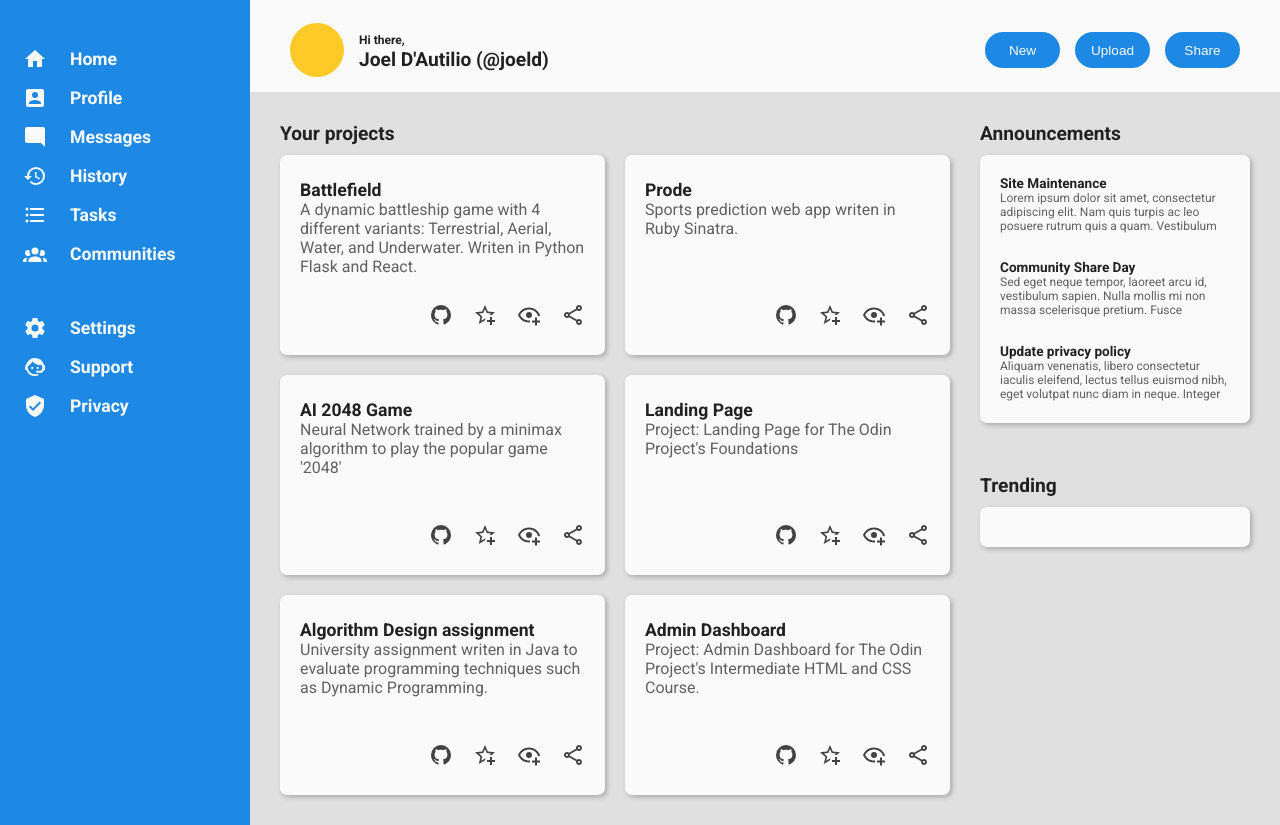
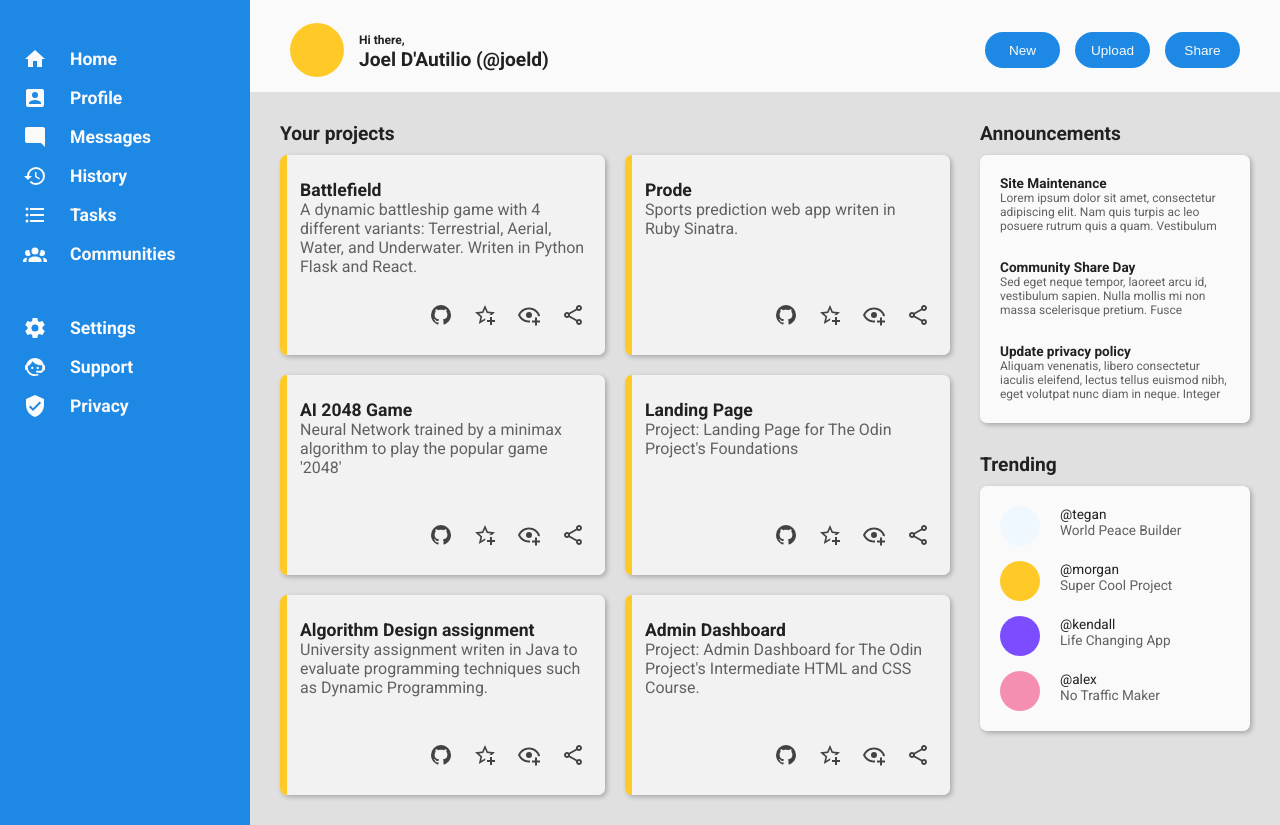
Before and after one commit to Jota98daut/top-admin-dashboard, a plain HTML site: page index.html in a window 1280 px wide. Shown: the part 58-883 px from the top of the page. Drawn offline with Linux system fonts and the light colour scheme.

Commit message:
Complete trending section

```diff
--- a/script.js
+++ b/script.js
@@ -1,5 +1,6 @@
 const projectsDiv = document.querySelector('.projects');
 const announcementsDiv = document.querySelector('.announcements');
+const trendingDiv = document.querySelector('.trending');
 
 const githubButton = '<svg style="width:24px;height:24px" viewBox="0 0 24 24"><path fill="currentColor" d="M12,2A10,10 0 0,0 2,12C2,16.42 4.87,20.17 8.84,21.5C9.34,21.58 9.5,21.27 9.5,21C9.5,20.77 9.5,20.14 9.5,19.31C6.73,19.91 6.14,17.97 6.14,17.97C5.68,16.81 5.03,16.5 5.03,16.5C4.12,15.88 5.1,15.9 5.1,15.9C6.1,15.97 6.63,16.93 6.63,16.93C7.5,18.45 8.97,18 9.54,17.76C9.63,17.11 9.89,16.67 10.17,16.42C7.95,16.17 5.62,15.31 5.62,11.5C5.62,10.39 6,9.5 6.65,8.79C6.55,8.54 6.2,7.5 6.75,6.15C6.75,6.15 7.59,5.88 9.5,7.17C10.29,6.95 11.15,6.84 12,6.84C12.85,6.84 13.71,6.95 14.5,7.17C16.41,5.88 17.25,6.15 17.25,6.15C17.8,7.5 17.45,8.54 17.35,8.79C18,9.5 18.38,10.39 18.38,11.5C18.38,15.32 16.04,16.16 13.81,16.41C14.17,16.72 14.5,17.33 14.5,18.26C14.5,19.6 14.5,20.68 14.5,21C14.5,21.27 14.66,21.59 15.17,21.5C19.14,20.16 22,16.42 22,12A10,10 0 0,0 12,2Z" /></svg>';
 const starButton = '<svg style="width:24px;height:24px" viewBox="0 0 24 24"><path fill="currentColor" d="M5.8 21L7.4 14L2 9.2L9.2 8.6L12 2L14.8 8.6L22 9.2L18.8 12H18C17.3 12 16.6 12.1 15.9 12.4L18.1 10.5L13.7 10.1L12 6.1L10.3 10.1L5.9 10.5L9.2 13.4L8.2 17.7L12 15.4L12.5 15.7C12.3 16.2 12.1 16.8 12.1 17.3L5.8 21M17 14V17H14V19H17V22H19V19H22V17H19V14H17Z" /></svg>';
@@ -21,8 +22,16 @@ const announcements = [
   {title: "Update privacy policy", content: "Aliquam venenatis, libero consectetur iaculis eleifend, lectus tellus euismod nibh, eget volutpat nunc diam in neque. Integer eleifend ex quis fringilla dictum. Vivamus mi est, facilisis sit amet venenatis eget, porta a ex."},
 ];
 
+const trendingUsers = [
+  {username: "tegan", text: "World Peace Builder", backgroundColor: "aliceblue"},
+  {username: "morgan", text: "Super Cool Project", backgroundColor: "#FFCA28"},
+  {username: "kendall", text: "Life Changing App", backgroundColor: "#7C4DFF"},
+  {username: "alex", text: "No Traffic Maker", backgroundColor: "#F48FB1"},
+];
+
 projects.forEach(createCard);
 announcements.forEach(createAnnouncement);
+trendingUsers.forEach(createTrending);
 
 function createCard(project) {
   /*
@@ -78,3 +87,31 @@ function createAnnouncement(announcement) {
   content.textContent = announcement.content;
   ann.appendChild(content);
 }
+
+function createTrending(trendingUser) {
+  /*
+   *  <div class="profile-pic"></div>
+   *  <div>
+   *    <span>@username</span><br>
+   *    <span>text</span>
+   *  </div>
+   */
+  const profilePic = document.createElement('div');
+  trendingDiv.appendChild(profilePic);
+  profilePic.classList.add('profile-pic');
+  profilePic.style.backgroundColor = trendingUser.backgroundColor;
+
+  const rightText = document.createElement('div');
+  trendingDiv.appendChild(rightText);
+
+  const username = document.createElement('span');
+  rightText.appendChild(username);
+  username.textContent = `@${trendingUser.username}`;
+
+  rightText.appendChild(document.createElement('br'));
+
+  const text = document.createElement('span');
+  rightText.appendChild(text);
+  text.textContent = trendingUser.text;
+  text.style.color = "var(--grey-foreground, grey)";
+}
--- a/style.css
+++ b/style.css
@@ -176,7 +176,7 @@ body {
   grid-area: content;
   background-color: var(--grey-background, grey);
   display: grid;
-  grid-template: repeat(2, 1fr) / 1fr 300px;
+  grid-template: max-content 1fr / 1fr 300px;
   padding: 15px;
 }
 
@@ -212,6 +212,7 @@ body {
   padding: 25px 20px;
   height: 200px;
   grid-template: max-content 1fr max-content / 1fr;
+  background: linear-gradient(to right, var(--secondary-color) 7px, #f2f2f2 0);
 }
 
 .projects .card h1 {
@@ -257,3 +258,12 @@ body {
 .announcements p {
   color: var(--grey-foreground);
 }
+
+.trending {
+  font-size: 0.85rem;
+  grid-template-columns: max-content 1fr;
+  grid-auto-flow: row;
+  grid-auto-rows: max-content;
+  column-gap: 20px;
+  row-gap: 15px;
+}
```
